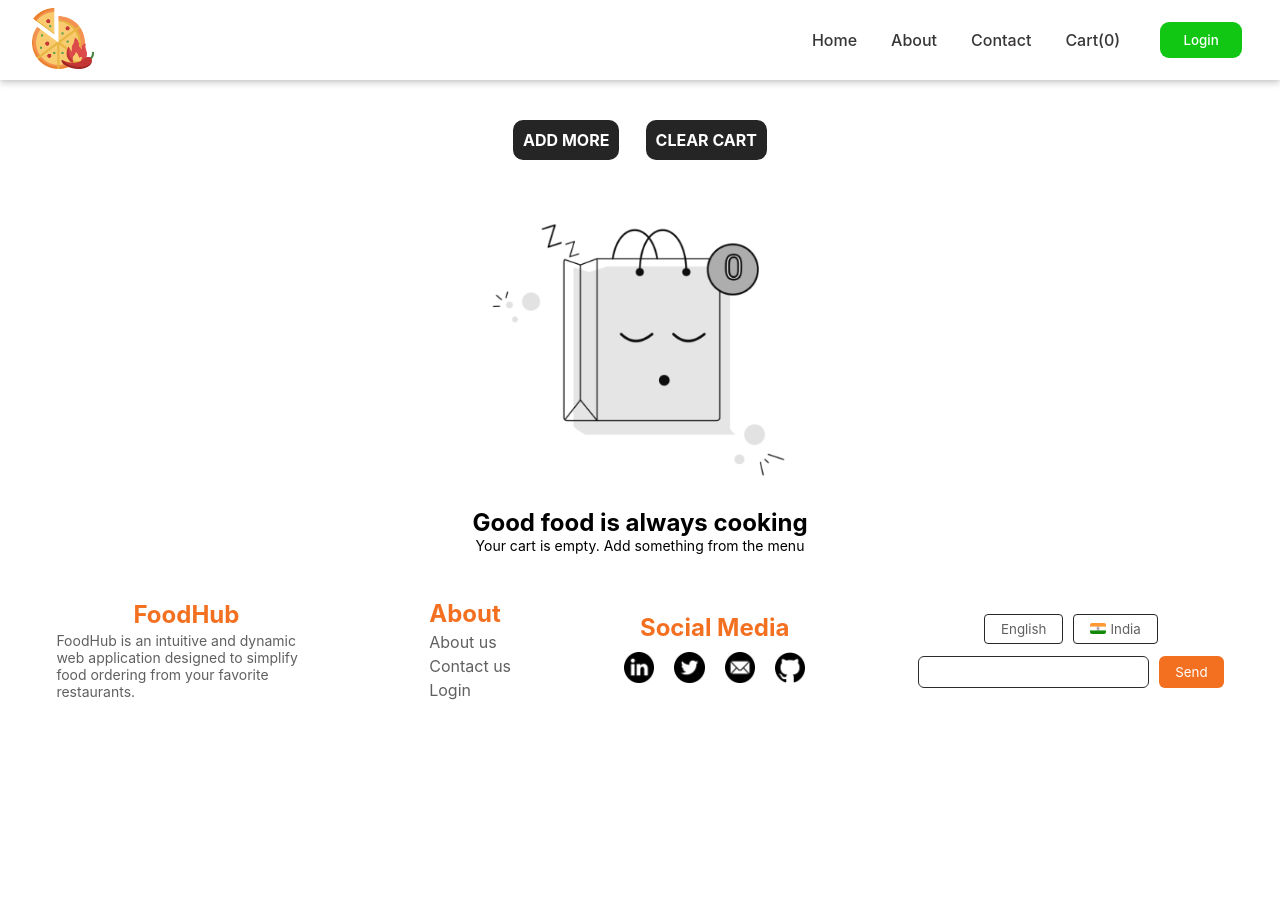
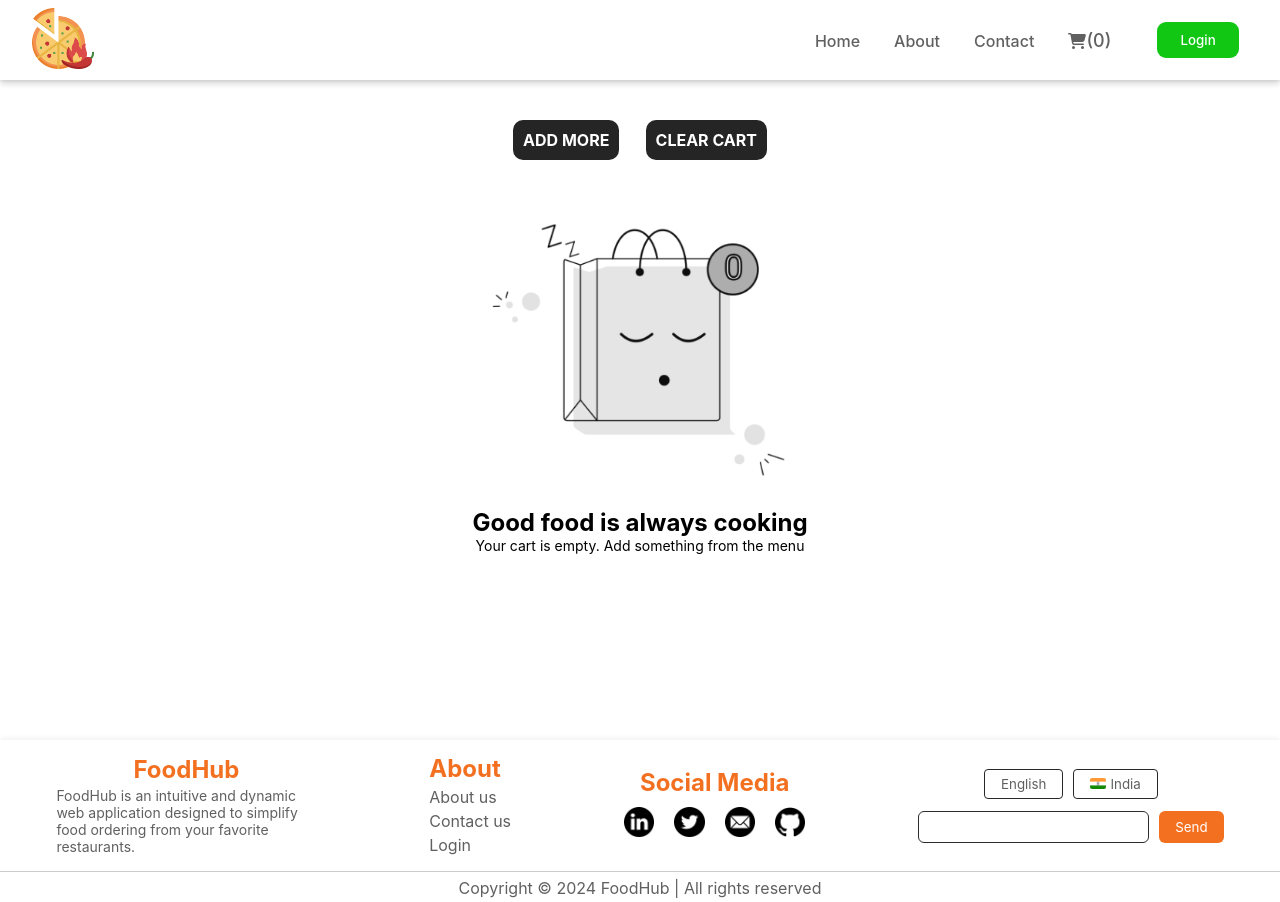
Before and after one commit to striverz/FoodHub, a React (Vite) app: page /cart in a window 1280 px wide. Before the commit the page ends 800 px from the top, so only its background shows below. Built offline with nearby package versions, Linux system fonts and the light colour scheme.

Commit message:
updted the mini changes in the entire application

```diff
--- a/src/components/About/About.css
+++ b/src/components/About/About.css
@@ -5,6 +5,7 @@
     justify-content: center;
     padding: 20px;
     background-color: #f4f4f4; /* Light background color */
+    height: 90vh;
 }
 
 .about-me {
--- a/src/components/Body/Body.css
+++ b/src/components/Body/Body.css
@@ -1,9 +1,9 @@
 /* Body styling */
 .body {
-    margin-top: 100px;
+    margin-top: 82px;
     padding: 10px;
     font-family: 'Arial', sans-serif;
-    background-color: #f9f9f9; /* Light background for contrast */
+    /* background-color: #f9f9f9;  */
 }
 
 /* Search Bar Section */
@@ -24,7 +24,7 @@
     border-top: 1px solid rgb(49, 48, 48);
     border-bottom: 1px solid rgb(47, 46, 46);
     border-right:none;
-    border-radius: 6px 0 0 6px; /* Rounded left edges */
+    border-radius: 6px 2px 2px 6px; /* Rounded left edges */
     outline: none;
     font-size: 16px; /* Increased font size for better readability */
     box-shadow: 0 2px 5px rgba(0, 0, 0, 0.1); /* Subtle shadow for depth */
@@ -70,4 +70,7 @@
     .search-bar-section{
         margin-top: 80px;
     }
+    .body{
+        margin-top: 100px;
+    }
 }
--- a/src/components/Cart/Cart.css
+++ b/src/components/Cart/Cart.css
@@ -6,6 +6,7 @@
 
     /* border: solid black 1px; */
     padding: 10px;
+    height: 80vh;
 
 
 }
--- a/src/components/Contact/Contact.js
+++ b/src/components/Contact/Contact.js
@@ -11,9 +11,9 @@ const Contact=()=>{
             </div>
             <form className="contact-right">
                 <h1>Contact US</h1>
-                <input type="text" required></input>
-                <input type="email" required></input>
-                <textarea id="description" name="description" rows="4" placeholder="Enter the description">
+                <input type="text" placeholder="enter your name"required></input>
+                <input type="email" required placeholder="enter your email"></input>
+                <textarea id="description" name="description" rows="4" placeholder="description">
                 </textarea>
                 <button>Submit</button>
 
--- a/src/components/Footer/Footer.css
+++ b/src/components/Footer/Footer.css
@@ -1,13 +1,14 @@
-.footer{
+.footer {
     /* border: solid black 1px; */
-   margin-top: 20px;
+    /* margin-top: 20px; */
     display: flex;
     justify-content: space-around;
     background-color: #fff;
     color: #000;
-   padding: 5px 0px 4px 0px;
+    padding: 4px 0px 4px 0px;
     flex-wrap: wrap;
     align-items: center;
+    box-shadow: 0 -2px 5px rgba(0, 0, 0, 0.05); /* Add this line for top shadow */
 }
 .footer-left{
 
@@ -125,6 +126,15 @@
     color: #fff;
     cursor: pointer;
 }
+.footer-divider {
+    border: none;               /* Remove the default border */
+    border-top: 1px solid #ccc; /* Solid line with a specified color */
+    margin:6px 0px;            /* Space above and below the line */
+    width: 100%;               /* Full width */
+}
+.footer-last{
+    color: #606060;
+}
 
 
 
--- a/src/components/Footer/Footer.js
+++ b/src/components/Footer/Footer.js
@@ -11,6 +11,7 @@ import flag from "../../assets/flag.png"
 const Footer = () => {
   return (
     <div className="footer">
+
 
        <div className="footer-left">
 
@@ -53,6 +54,8 @@ const Footer = () => {
          </div>
 
        </div>
+       <hr className="footer-divider" />
+       <p className="footer-last">Copyright © 2024 FoodHub | All rights reserved</p>
 
     </div>
   )
--- a/src/components/Navbar/Navbar.css
+++ b/src/components/Navbar/Navbar.css
@@ -34,6 +34,7 @@
 
 .nav-items-list {
     padding: 12px;
+
 }
 
 .item {
@@ -43,7 +44,16 @@
     text-decoration: none;
     padding: 8px 12px;
     border-radius: 8px;
-    color: rgba(45, 42, 42, 0.95);
+    /* color: rgba(45, 42, 42, 0.95); */
+    color: #606060
+}
+.item-c{
+   font-size: 16px;
+
+
+}
+.iteem{
+    font-size: 18px;
 }
 
 .item:hover {
--- a/src/components/Navbar/Navbar.js
+++ b/src/components/Navbar/Navbar.js
@@ -3,6 +3,9 @@ import { Link } from "react-router-dom";
 import { useSelector } from "react-redux";
 import "./Navbar.css";
 import logo from "../../assets/logo.png";
+
+import { FontAwesomeIcon } from '@fortawesome/react-fontawesome';
+import { faShoppingCart } from '@fortawesome/free-solid-svg-icons';
 
 const Navbar = () => {
     const cartItems = useSelector((store) => store.cart.items);
@@ -22,8 +25,9 @@ const Navbar = () => {
                     <Link className="item" to="/" onClick={() => setIsMobileMenuOpen(false)}>Home</Link>
                     <Link className="item" to="/about" onClick={() => setIsMobileMenuOpen(false)}>About</Link>
                     <Link className="item" to="/contact" onClick={() => setIsMobileMenuOpen(false)}>Contact</Link>
-                    <Link className="item" to="/cart" onClick={() => setIsMobileMenuOpen(false)}>
-                        Cart({cartItems.length})
+                    <Link className="item iteem" to="/cart" onClick={() => setIsMobileMenuOpen(false)}>
+                    <FontAwesomeIcon icon={faShoppingCart} className="item-c" />
+                        ({cartItems.length})
                     </Link>
                 </div>
                 <div>
--- a/src/components/RestaurantCard/RestaurantCard.css
+++ b/src/components/RestaurantCard/RestaurantCard.css
@@ -2,7 +2,7 @@
 
     width: 250px;
     margin: 15px;
-    padding: 10px 10px; /* Increased padding for better spacing */
+    padding: 4px 10px 10px 10px; /* Increased padding for better spacing */
     display: flex;
     flex-direction: column;
     border-radius: 10px; /* Rounded corners */
@@ -10,8 +10,10 @@
     background-color: #fff; /* White background */
     box-shadow: 0 2px 5px rgba(0, 0, 0, 0.25); /* Subtle shadow */
     cursor: pointer;
+
+    height: 300px;
     justify-content: space-around;
-    height: 300px;
+    /* gap: 10px; */
 
 }
 
@@ -41,13 +43,14 @@
 }
 .cuisines {
     margin-top: 3px;
-    font-size: 13px; /* Smaller font size for cuisines */
+    font-size: 12px; /* Smaller font size for cuisines */
     color: #4d4c4c; /* Grey color for less emphasis */
     margin: 0px 0; /* Space above and below */
+    font-weight: 400;
 }
 
 .rating {
-    margin-top: 14px;
+    margin-top: -4px;
     display: flex;
     justify-content: space-between;
     align-items: center;
--- a/src/components/RestaurantMenu/RestaurantMenu.css
+++ b/src/components/RestaurantMenu/RestaurantMenu.css
@@ -7,6 +7,7 @@
     padding: 20px;
     max-width: 100%;
     box-sizing: border-box;
+
 }
 
 /* Main section */
```
Lines whose indentation alone changed are shown as unchanged.
